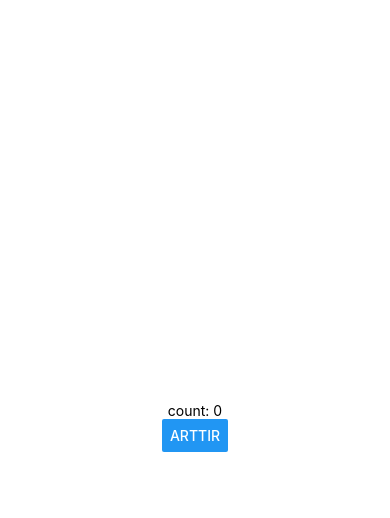
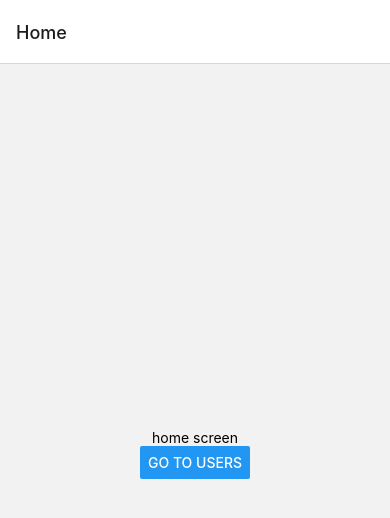
Before and after one commit to esrasumer/react-native-app, a React Native app: screen / in a window 390 px wide. Shown: the top 518 px of the page. Built offline with nearby package versions, Linux system fonts and the light colour scheme.

Commit message:
navigation

```diff
--- a/App.js
+++ b/App.js
@@ -1,103 +1,19 @@
-import { Button, StyleSheet, TouchableHighlight, TouchableOpacity, View, Text, handleClick, FlatList } from 'react-native';
-import Title from './src/components/Title';
-import Header from './src/components/Header';
-import User from './src/components/User';
-import Users from './src/components/Users';
-import Counter from './src/components/Counter';
-import { useState } from 'react';
+import * as React from 'react';import { NavigationContainer } from '@react-navigation/native';
+import { createNativeStackNavigator } from '@react-navigation/native-stack';
+import HomeScreen from './src/screens/Home';
+import Users from './src/screens/Users'
 
-export default function App() {
+const Stack = createNativeStackNavigator();
 
-  // const [name, setName] = useState('esra');
-  // const [age, setAge] = useState(22);
-  // const [isVisible, setIsvisible] = useState(true);
-  // const [user, setUser] = useState({ id: 1, name: 'esra' });
-  // const handlePress = () => {
-  //   setUser({ ...user, id: 5})
-  // }
-  // const [users, setUsers] = useState([
-  //   { id: 1, name: 'esra' },
-  //   {
-  //     id: 2,
-  //     name: 'mehmet',
-  //   },
-  // ]);
+function App() {
+  return (
+    <NavigationContainer>
+      <Stack.Navigator initialRouteName='Home'>
+        <Stack.Screen name="Home" component={HomeScreen} />
+        <Stack.Screen name="Users" component={Users} />
+      </Stack.Navigator>
+    </NavigationContainer>
+  );
+}
 
-  // const handlePress = () => {
-  //   setUsers((prev) => [...prev, { id: Math.floor(Math.random() * 1000), name: 'ayşe' }]);
-  // };
-
-  return (
-    <View style={styles.container}>
-      <Counter />
-
-
-
-      {/* <FlatList
-        data={users}
-        keyExtractor={(item) => item.id}
-        renderItem={({ item }) =>
-          <View style={styles.item}>
-            <Text style={styles.text}>{item.name}</Text>
-          </View>
-        }
-      />
-      <Button title='add' onPress={handlePress} /> */}
-
-      {/* keyExtractor normal id tanımmlamak için key yerine geçer */}
-      {/* bu yapı kullanılmaz uzun arraylerde onun yerine flatlist kullanılır */}
-      {/* {users.map((user) => (
-        <Text key={user.id} style={styles.text}>{user.name}</Text>
-      ))} */}
-      {/* <Text style={styles.text} onPress={handlePress}>ID:{user.id}</Text>
-      <Text style={styles.text}>name:{user.name}</Text> */}
-      {/* <Button title={isVisible ? 'gizle' : 'göster'} onPress={() => setIsvisible(!isVisible)}></Button>
-      {isVisible && (
-        <>
-          <Text>{name}</Text>
-          <Text>{age}</Text>
-          <Button title='click' onPress={() => setName('ayşe')}>
-            click
-          </Button>
-          <Button title='yas' onPress={() => setAge(30)}>yaş</Button>
-        </>
-      )
-      } */}
-      {/*
-      <Button title='Click Button' onPress={() => alert("merhaba!")} />
-      <TouchableOpacity title='TouchableOpacity' onPress={handleClick} >
-        <Text>TouchableOpacity</Text>
-      </TouchableOpacity>
-      <TouchableHighlight
-        activeOpacity={0.6}
-        underlayColor="red"
-        onPress={() => alert("Pressed!")}
-      >
-        <Text>click TouchableHighlight</Text>
-      </TouchableHighlight> */}
-
-
-
-      {/* <Title text={11} color="red" number={1} isVisible={true} /> */}
-      {/* <Title text="javascript" color="blue" numberOfLines={2} />
-      <Title text="react" color="green" numberOfLines={3} /> */}
-      {/* <User data={{ id: 1, name: 'mehmet' }} />
-      <Users data={['ahmet', 'mehmet', 'ayşe']} /> */}
-    </View>
-  );
-};
-
-const styles = StyleSheet.create({
-  container: {
-    flex: 1,
-    marginTop: 10,
-  },
-  item: {
-    backgroundColor: '#eee',
-    borderBottomWidth: 1,
-    padding: 10,
-  },
-  text: {
-    fontSize: 30,
-  }
-});
+export default App;
--- a/package.json
+++ b/package.json
@@ -9,10 +9,14 @@
     "web": "expo start --web"
   },
   "dependencies": {
+    "@react-navigation/native": "^6.1.17",
+    "@react-navigation/native-stack": "^6.10.0",
     "expo": "~51.0.14",
     "expo-status-bar": "~1.12.1",
     "react": "18.2.0",
-    "react-native": "0.74.2"
+    "react-native": "0.74.2",
+    "react-native-safe-area-context": "4.10.1",
+    "react-native-screens": "3.31.1"
   },
   "devDependencies": {
     "@babel/core": "^7.20.0"
--- /dev/null
+++ b/src/screens/Home/index.js
@@ -0,0 +1,23 @@
+import { View, Text, Button } from "react-native";
+
+export default function HomeScreen({ navigation }) {
+    return (
+        <View style={{ flex: 1, alignItems: "center", justifyContent: "center" }}>
+            <Text>
+                home screen
+            </Text>
+            <Button title="go to users" onPress={() => navigation.navigate("Users")} />
+        </View>
+    );
+};
+
+// const styles = StyleSheet.create({
+//     container: {
+//         backgroundColor: 'red',
+//     },
+//     text: {
+//         flex: 1,
+//         justifyContent: 'center',
+//         alignItems: 'center',
+//     },
+// })
--- /dev/null
+++ b/src/screens/Users/index.js
@@ -0,0 +1,13 @@
+import { View, Text, Button } from "react-native"
+
+export default function Users({ navigation }) {
+    return (
+        <View style={{ flex: 1, alignItems: "center", justifyContent: "center" }}>
+            <Text>
+                users screen
+            </Text>
+            <Button title="go to home" onPress={() => navigation.navigate("Home")} />
+            <Button title="geri" onPress={() =>navigation.goBack()}/>
+        </View>
+    );
+};
```
Also changed, not shown: App2.js (added, +103 -0 lines), 1 other file (tests, documents, lock files or other folders).
